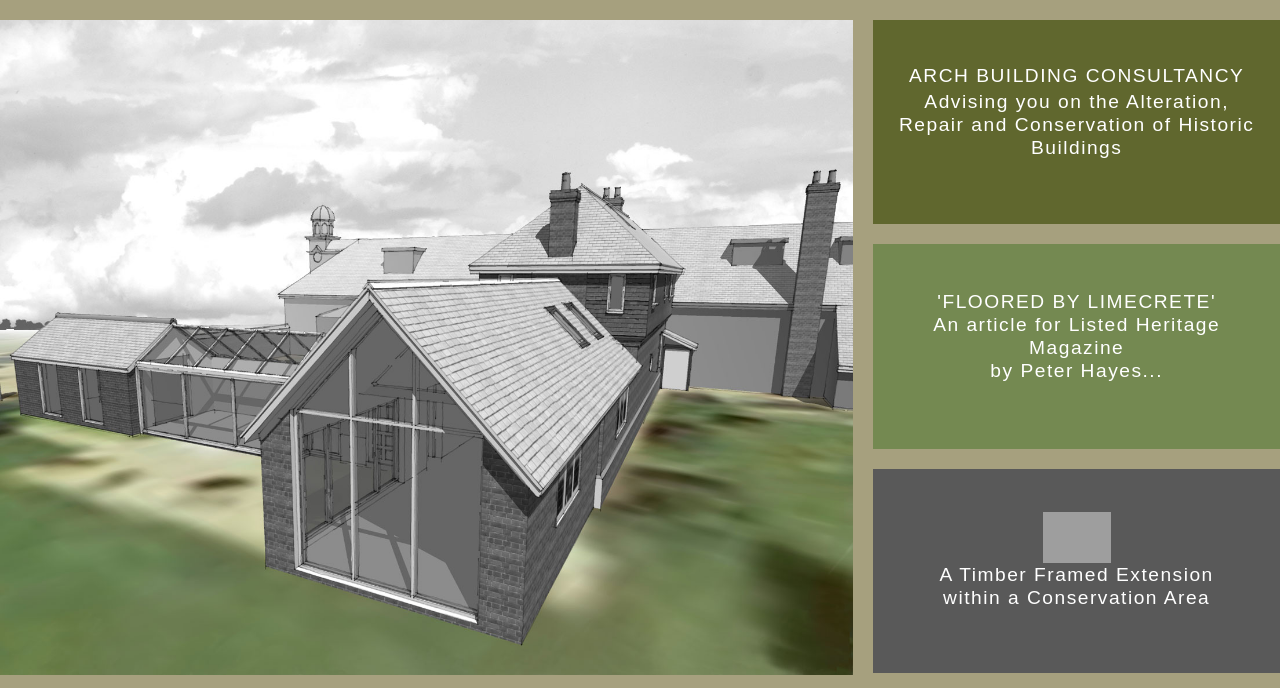
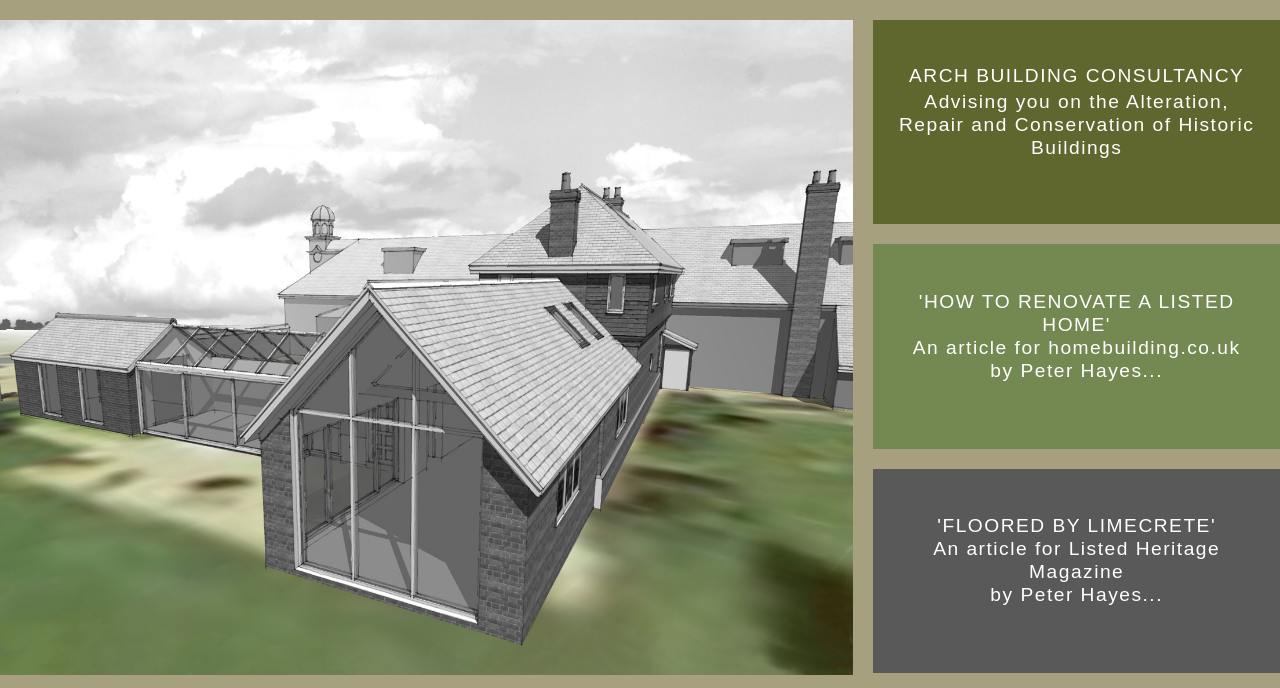
Before and after one commit to arch-bc/arch-bc.github.io, a Jekyll site: the page built from index.html, in a window 1280 px wide. Shown: the part 100-788 px from the top of the page. Built offline with Jekyll 4.4.1, drawn with Linux system fonts in a browser that asks for light colours; grey boxes are pictures that could not be loaded.

Commit message:
Auto commit

```diff
--- a/index.html
+++ b/index.html
@@ -25,6 +25,17 @@ menu_control: Home
         </p>
     </div>
     <div class="what-block color-white on-light-green">
+      <a href="{{ site.baseurl }}/how-to-renovate/">
+        <p class="v-align-middle color-white">
+          <span class="font-dynamic">
+              'HOW TO RENOVATE A LISTED HOME'<br>
+              An article for homebuilding.co.uk<br>
+              by Peter Hayes...<br>
+          </span>
+        </p>
+      </a>
+    </div>
+    <div class="what-block color-white on-dark-grey">
       <a href="{{ site.baseurl }}/floored-by-limecrete/">
         <p class="v-align-middle color-white">
           <span class="font-dynamic">
@@ -35,16 +46,5 @@ menu_control: Home
         </p>
       </a>
     </div>
-    <div class="what-block color-white on-dark-grey border-none">
-      <a href="{{ site.baseurl }}/design/">
-        <p class="v-align-middle color-white">
-          <span class="font-dynamic">
-            <img src="/imgs/logos/arch-BW.png" id="logo-index"></br>
-            A Timber Framed Extension<br>
-            within a Conservation Area<br>
-          </span>
-        </p>
-      </a>
-    </div>
   </ul>
 </div>
```
Also changed, not shown: articles/floored-by-limecrete.md (+4 -4 lines), articles/how-to-renovate.md (added, +18 -0 lines), Gemfile.lock, imgs/articles/floored-by-limecrete/desktop/limecrete-ad-1-dt.jpg (renamed from imgs/articles/desktop/limecrete-ad-1-dt.jpg), imgs/articles/floored-by-limecrete/desktop/limecrete-ad-2-dt.jpg (renamed from imgs/articles/desktop/limecrete-ad-2-dt.jpg), imgs/articles/floored-by-limecrete/mobile/limecrete-ad-1-mob.jpg (renamed from imgs/articles/mobile/limecrete-ad-1-mob.jpg), imgs/articles/floored-by-limecrete/mobile/limecrete-ad-2-mob.jpg (renamed from imgs/articles/mobile/limecrete-ad-2-mob.jpg), imgs/articles/how-to-renovate/desktop/how-to-renovate-1-dt.jpg (added), imgs/articles/how-to-renovate/desktop/how-to-renovate-2-dt.jpg (added), imgs/articles/how-to-renovate/desktop/how-to-renovate-3-dt.jpg (added), imgs/articles/how-to-renovate/mobile/how-to-renovate-1-m.jpg (added), imgs/articles/how-to-renovate/mobile/how-to-renovate-2-m.jpg (added), imgs/articles/how-to-renovate/mobile/how-to-renovate-3-m.jpg (added).
